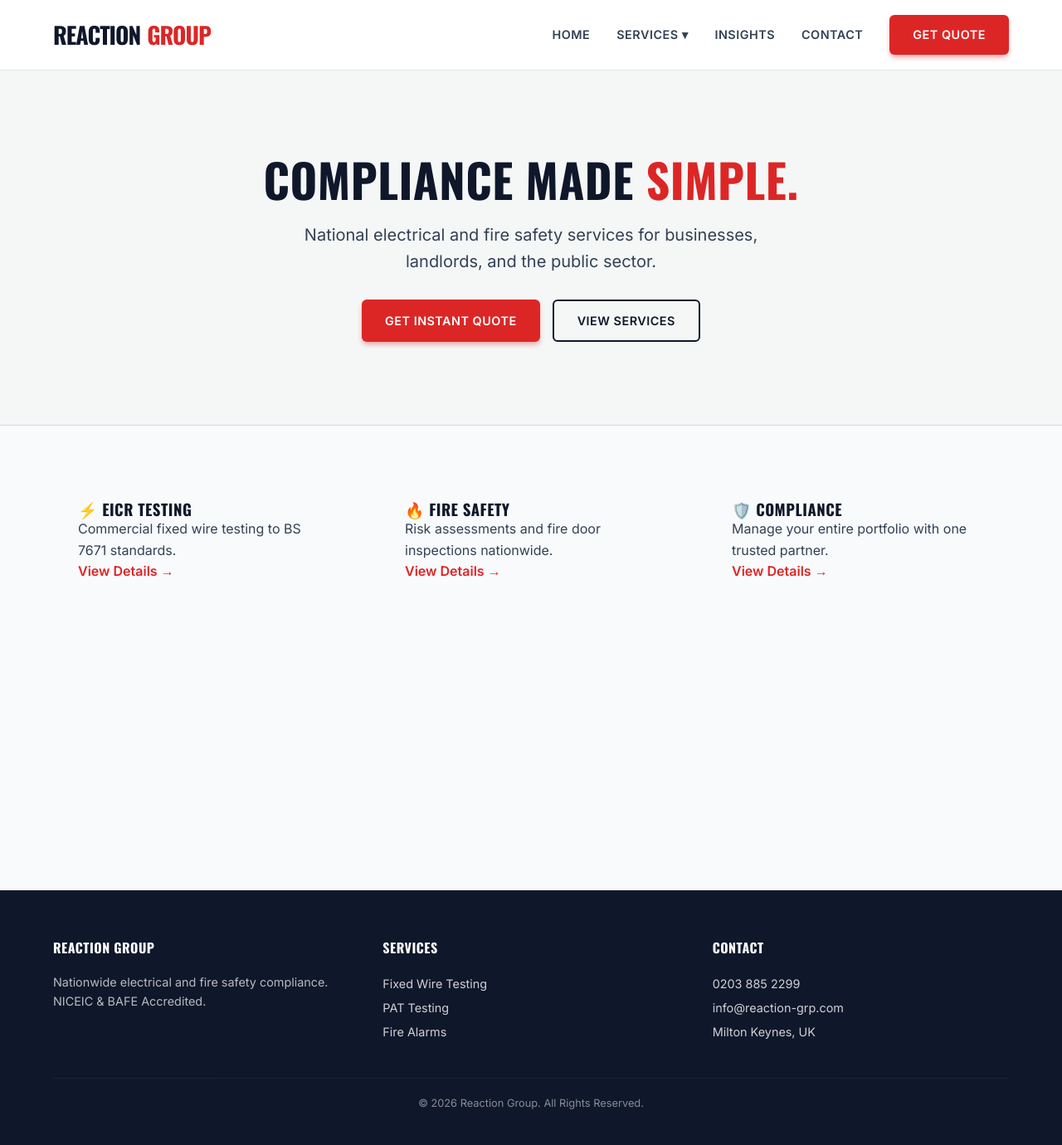
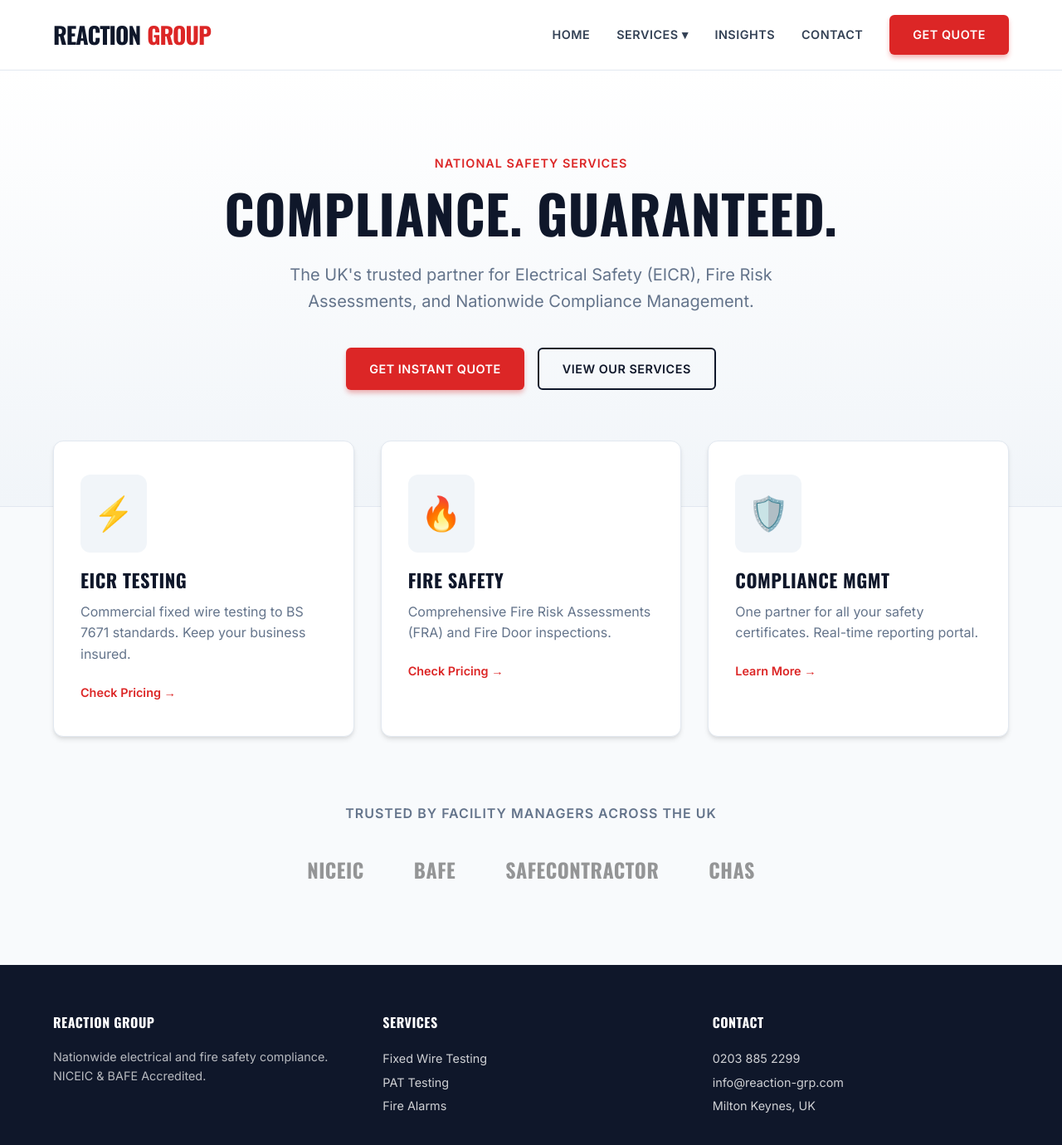
Before and after one commit to LD1878/React-Group-James, a Jekyll site: the page built from index.md, in a window 1280 px wide and 1400 px high. Shown: the top 1380 px of the window at 83% size. Built offline with Jekyll 4.4.1, drawn with Linux system fonts in a browser that asks for light colours.

Commit message:
Update index.md

```diff
--- a/index.md
+++ b/index.md
@@ -3,37 +3,65 @@ layout: default
 title: Home
 ---
 
-<section class="hero" style="padding: 100px 0; text-align: center; background: #f4f7f6; border-bottom: 1px solid #d1d8e0;">
+<section class="hero">
     <div class="container">
-        <h1 style="font-size: 3.5rem; color: var(--brand-navy); margin-bottom: 20px; line-height: 1.1;">
-            Compliance Made <span style="color: var(--brand-red);">Simple.</span>
+        <span style="color: var(--brand-red); font-weight: 700; letter-spacing: 1px; font-size: 0.9rem; text-transform: uppercase; margin-bottom: 10px; display: block;">
+            National Safety Services
+        </span>
+        <h1>
+            Compliance. <span style="color: var(--brand-navy);">Guaranteed.</span>
         </h1>
-        <p style="font-size: 1.25rem; max-width: 600px; margin: 0 auto 30px; color: var(--text-light);">
-            National electrical and fire safety services for businesses, landlords, and the public sector.
+        <p>
+            The UK's trusted partner for Electrical Safety (EICR), Fire Risk Assessments, and Nationwide Compliance Management.
         </p>
-        <div style="display: flex; gap: 15px; justify-content: center;">
+        <div style="display: flex; gap: 16px; justify-content: center;">
             <a href="/contact/" class="btn btn-primary">Get Instant Quote</a>
-            <a href="/services/eicr-testing/" class="btn btn-outline">View Services</a>
+            <a href="/services/eicr-testing/" class="btn btn-outline">View Our Services</a>
         </div>
     </div>
 </section>
 
-<div class="container" style="margin-top: 60px; margin-bottom: 80px;">
-    <div style="display: grid; grid-template-columns: repeat(3, 1fr); gap: 30px;">
-        <div style="padding: 30px; border: 1px solid var(--border-color); border-radius: 4px;">
-            <h3 style="color: var(--brand-navy);">⚡ EICR Testing</h3>
-            <p>Commercial fixed wire testing to BS 7671 standards.</p>
-            <a href="/services/eicr-testing/" style="color: var(--brand-red); font-weight: 700;">View Details &rarr;</a>
-        </div>
-        <div style="padding: 30px; border: 1px solid var(--border-color); border-radius: 4px;">
-            <h3 style="color: var(--brand-navy);">🔥 Fire Safety</h3>
-            <p>Risk assessments and fire door inspections nationwide.</p>
-            <a href="/services/fire-risk-assessment/" style="color: var(--brand-red); font-weight: 700;">View Details &rarr;</a>
-        </div>
-        <div style="padding: 30px; border: 1px solid var(--border-color); border-radius: 4px;">
-            <h3 style="color: var(--brand-navy);">🛡️ Compliance</h3>
-            <p>Manage your entire portfolio with one trusted partner.</p>
-            <a href="/contact/" style="color: var(--brand-red); font-weight: 700;">View Details &rarr;</a>
-        </div>
+<div class="container">
+    <div class="card-grid">
+
+        <a href="/services/eicr-testing/" class="service-card">
+            <span class="card-icon">⚡</span>
+            <h3 style="font-size: 1.4rem; margin-bottom: 12px;">EICR Testing</h3>
+            <p style="color: var(--text-muted); margin-bottom: 20px;">
+                Commercial fixed wire testing to BS 7671 standards. Keep your business insured.
+            </p>
+            <span style="color: var(--brand-red); font-weight: 700; font-size: 0.9rem;">Check Pricing &rarr;</span>
+        </a>
+
+        <a href="/services/fire-risk-assessment/" class="service-card">
+            <span class="card-icon">🔥</span>
+            <h3 style="font-size: 1.4rem; margin-bottom: 12px;">Fire Safety</h3>
+            <p style="color: var(--text-muted); margin-bottom: 20px;">
+                Comprehensive Fire Risk Assessments (FRA) and Fire Door inspections.
+            </p>
+            <span style="color: var(--brand-red); font-weight: 700; font-size: 0.9rem;">Check Pricing &rarr;</span>
+        </a>
+
+        <a href="/contact/" class="service-card">
+            <span class="card-icon">🛡️</span>
+            <h3 style="font-size: 1.4rem; margin-bottom: 12px;">Compliance Mgmt</h3>
+            <p style="color: var(--text-muted); margin-bottom: 20px;">
+                One partner for all your safety certificates. Real-time reporting portal.
+            </p>
+            <span style="color: var(--brand-red); font-weight: 700; font-size: 0.9rem;">Learn More &rarr;</span>
+        </a>
+
     </div>
 </div>
+
+<div class="container" style="text-align: center; margin-bottom: 100px;">
+    <p style="text-transform: uppercase; letter-spacing: 1px; font-weight: 600; color: var(--text-muted); margin-bottom: 40px;">
+        Trusted by Facility Managers across the UK
+    </p>
+    <div style="display: flex; justify-content: center; gap: 60px; flex-wrap: wrap; opacity: 0.4; filter: grayscale(100%);">
+        <h2 style="color: #000;">NICEIC</h2>
+        <h2 style="color: #000;">BAFE</h2>
+        <h2 style="color: #000;">SafeContractor</h2>
+        <h2 style="color: #000;">CHAS</h2>
+    </div>
+</div>
```
